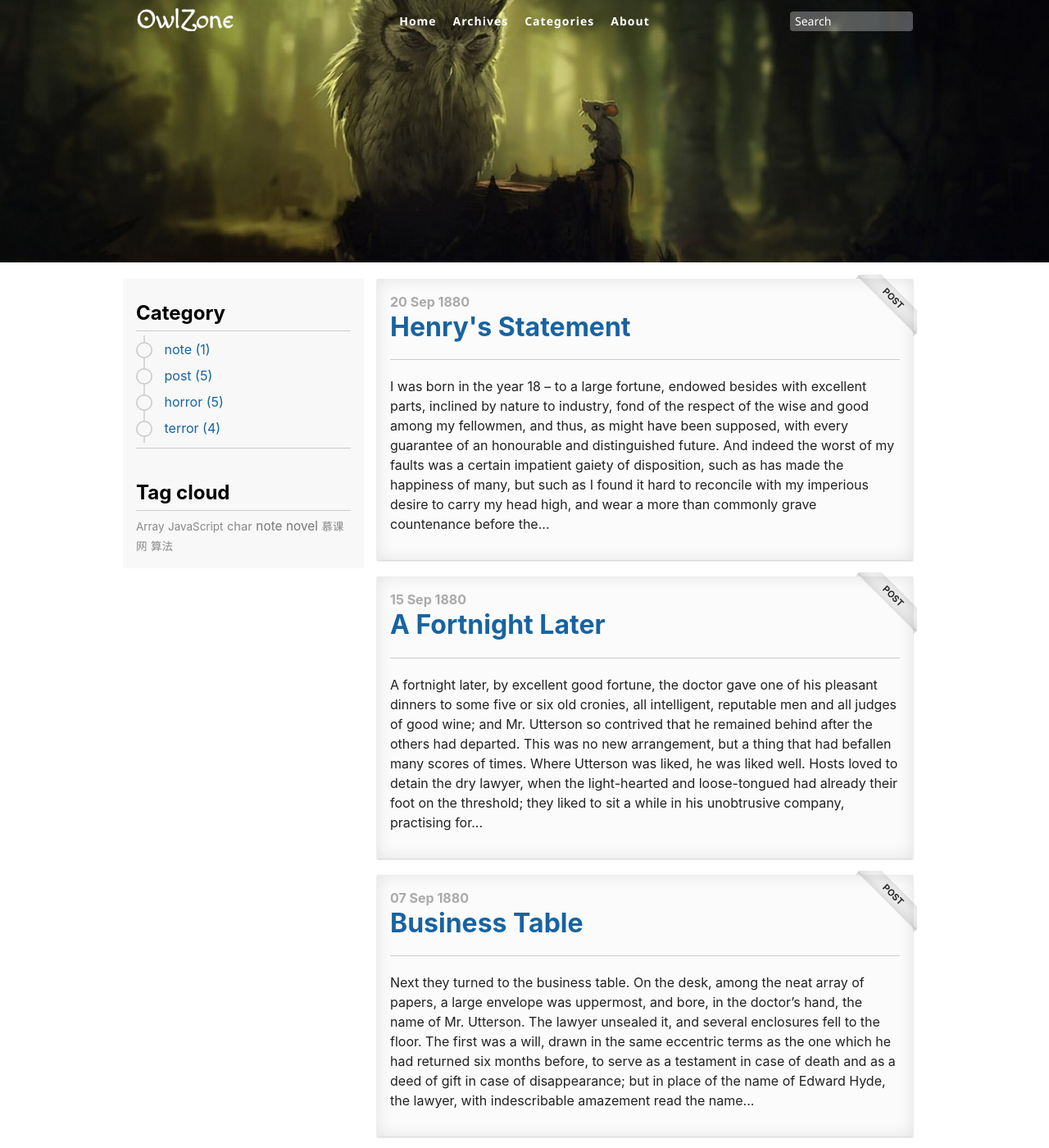
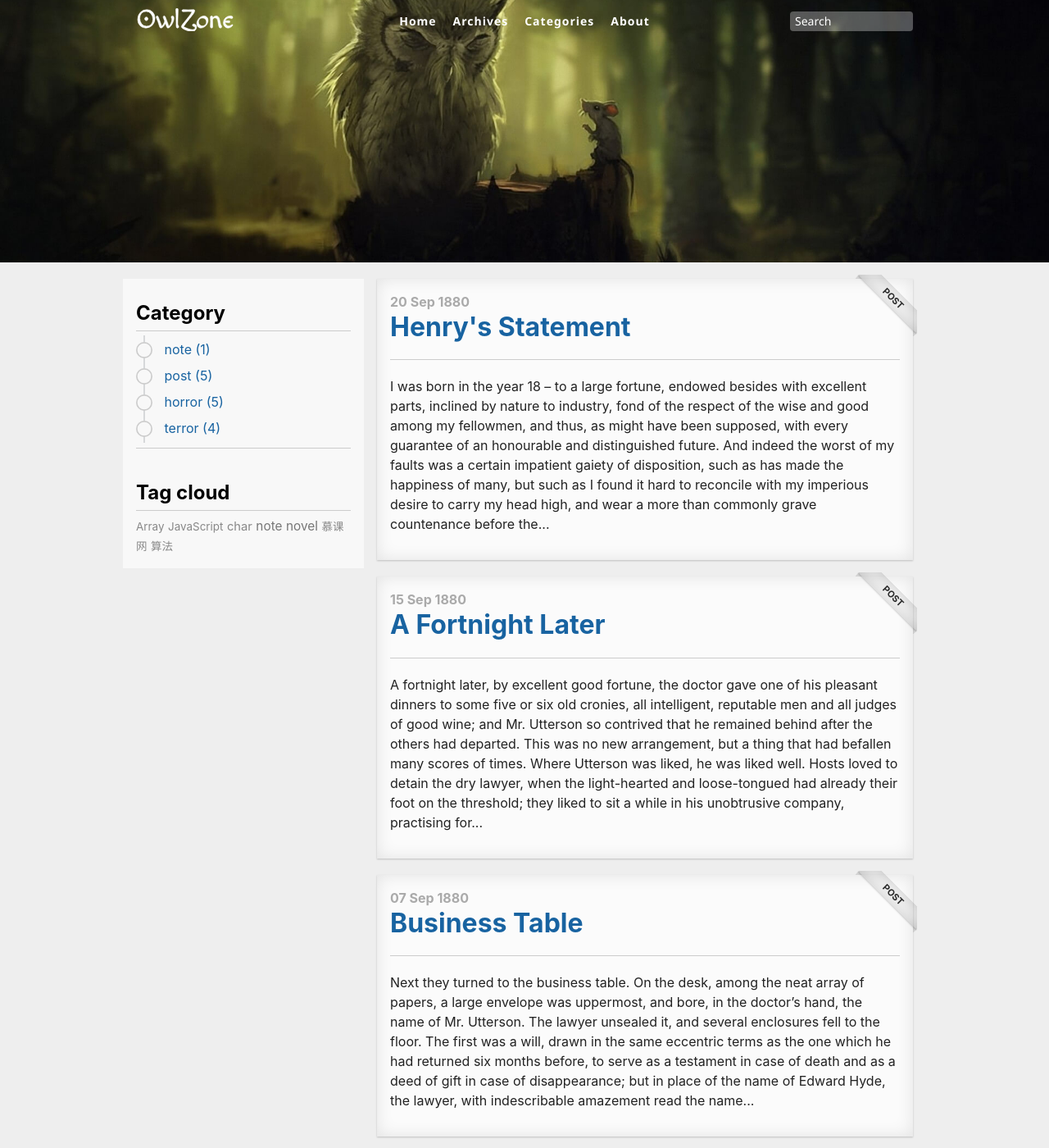
Before and after one commit to mapkts/owlzone, a Jekyll site: the page built from index.html, in a window 1280 px wide and 1400 px high. Shown: the whole window at 82% size. Built offline with Jekyll 4.4.1, drawn with Linux system fonts in a browser that asks for light colours; the list of posts is cut into pages by our own code.

Commit message:
add background image.

```diff
--- a/assets/css/style.css
+++ b/assets/css/style.css
@@ -30,7 +30,7 @@
 body {
 	font-family: -apple-system,BlinkMacSystemFont,"Segoe UI",Roboto,"Helvetica Neue",Helvetica,"Microsoft Yahei",sans-serif;;
 	line-height: 1.5;
-  /* background: #eee; */
+  background: #eee url("assets/img/noise.png");
 }
 
 ::selection {
@@ -326,6 +326,8 @@
 }
 .search-field input:hover {
 	color: #707070;
+
+
 }
 ::placeholder {
   color: #fff;
```
Also changed, not shown: assets/img/noise.png (added).
